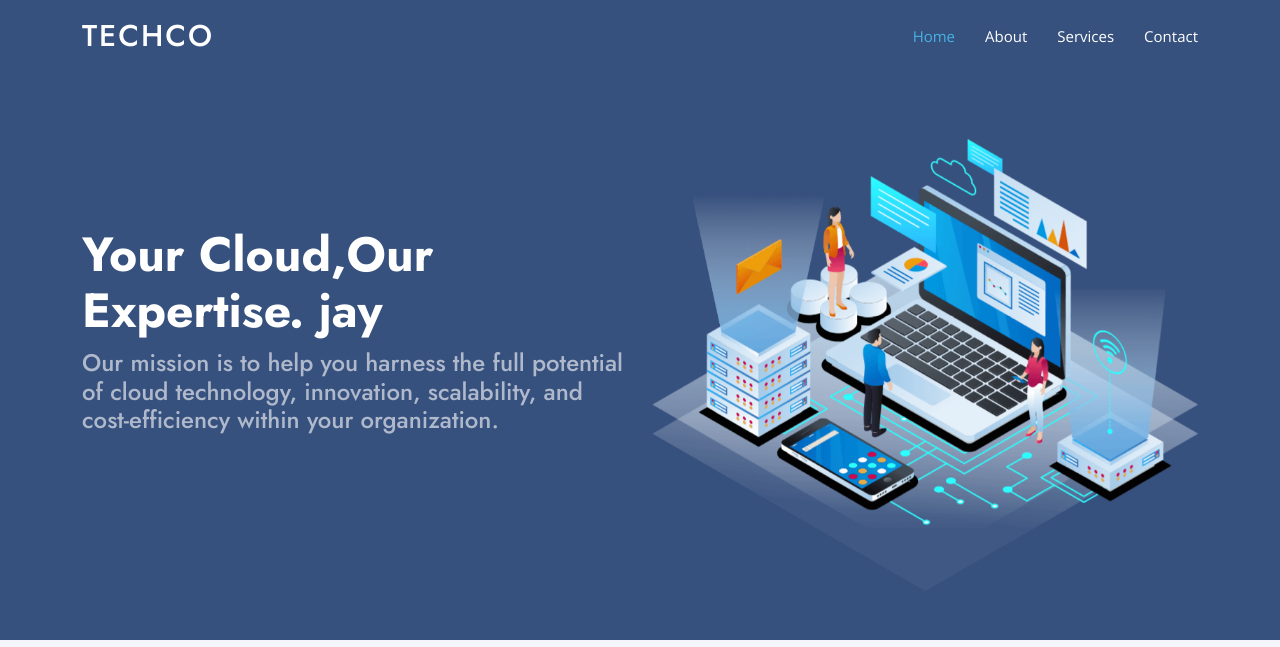
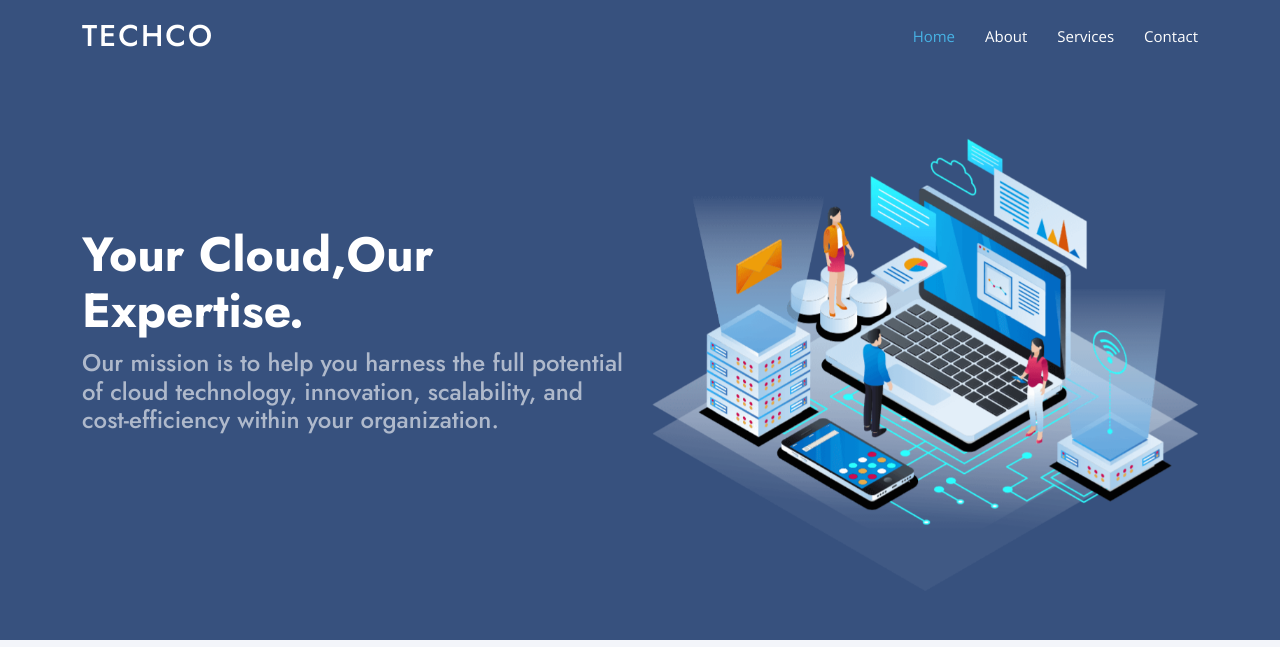
Before and after one commit to jaymybvc/3504Project, a plain HTML site: page index.html in a window 1280 px wide. Shown: the top 647 px of the page. Drawn offline with nearby package versions, Linux system fonts and the light colour scheme.

Commit message:
Update index.html

```diff
--- a/index.html
+++ b/index.html
@@ -61,7 +61,7 @@
     <div class="container">
       <div class="row">
         <div class="col-lg-6 d-flex flex-column justify-content-center pt-4 pt-lg-0 order-2 order-lg-1" data-aos="fade-up" data-aos-delay="200">
-          <h1>Your Cloud,Our Expertise. jay</h1>
+          <h1>Your Cloud,Our Expertise.</h1>
           <h2>Our mission is to help you harness the full potential of cloud technology, innovation, scalability, and cost-efficiency within your organization.</h2>
 
           <div class="d-flex justify-content-center justify-content-lg-start">
```
